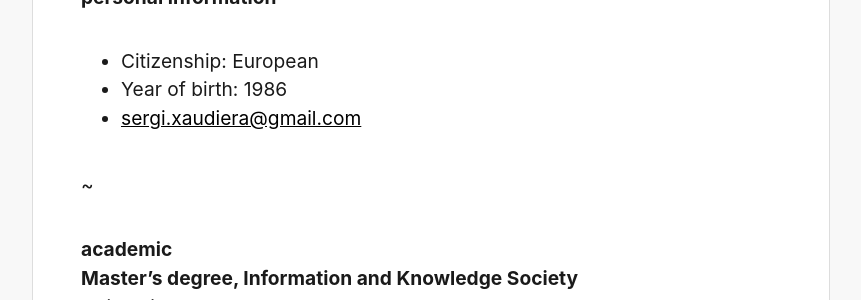
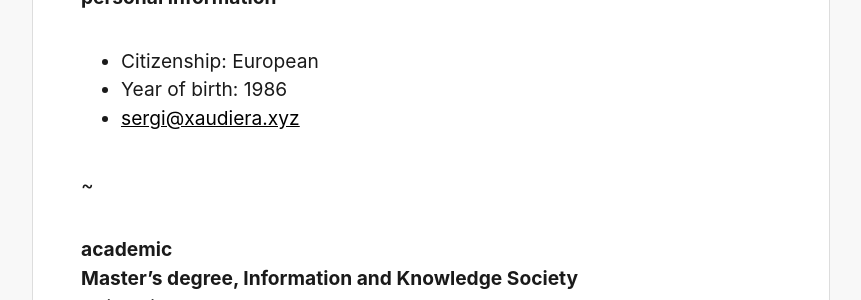
Before and after one commit to sergixaudiera/sergixaudiera.github.io, a Jekyll site: the page built from about.md, in a window 1280 px wide and 900 px high. Shown: the part 265-565 px from the top of the window, without its empty margins (209-1070 px from the left). Built offline with Jekyll 4.4.1, drawn with Linux system fonts in a browser that asks for light colours.

Commit message:
new e-mail

```diff
--- a/about.md
+++ b/about.md
@@ -7,7 +7,7 @@ permalink: /about/
 **personal information**
 - Citizenship: European
 - Year of birth: 1986
-- [sergi.xaudiera@gmail.com](mailto:sergi.xaudiera@gmail.com)
+- [sergi@xaudiera.xyz](mailto:sergi@xaudiera.xyz)
 
 ~
 
```
